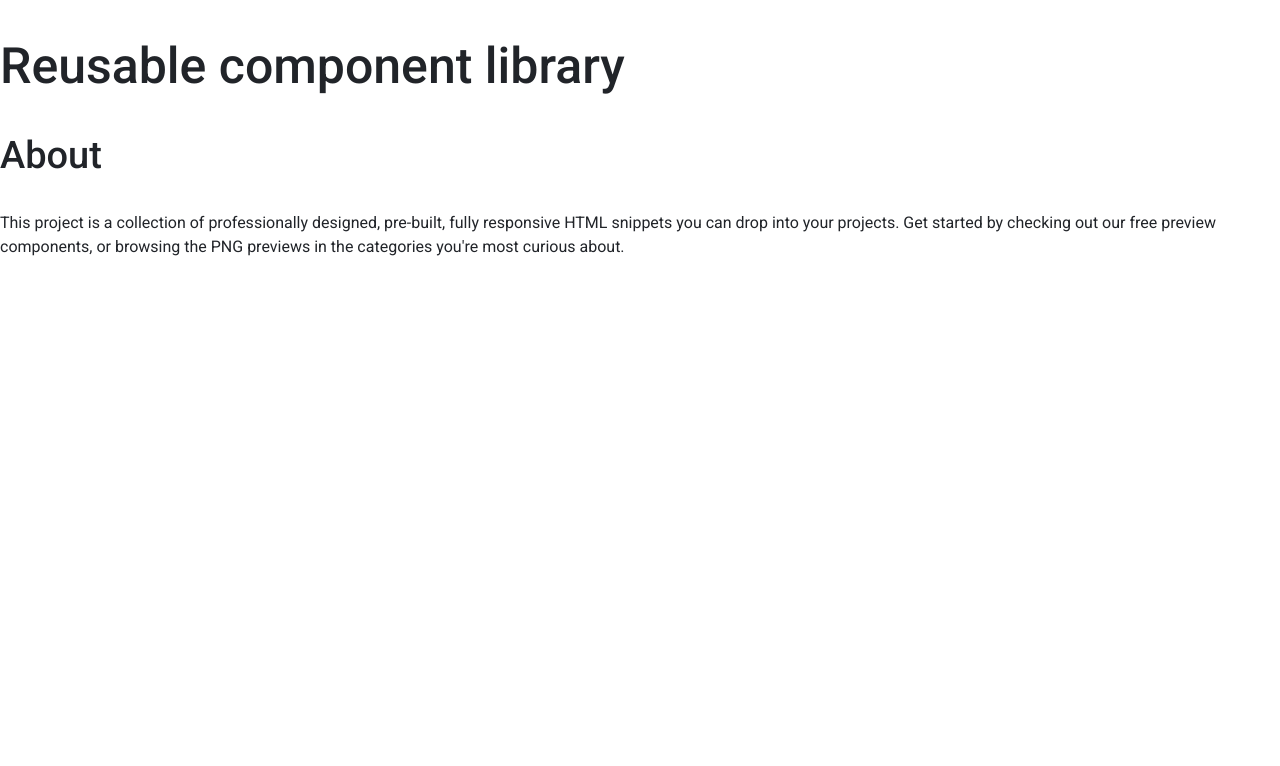
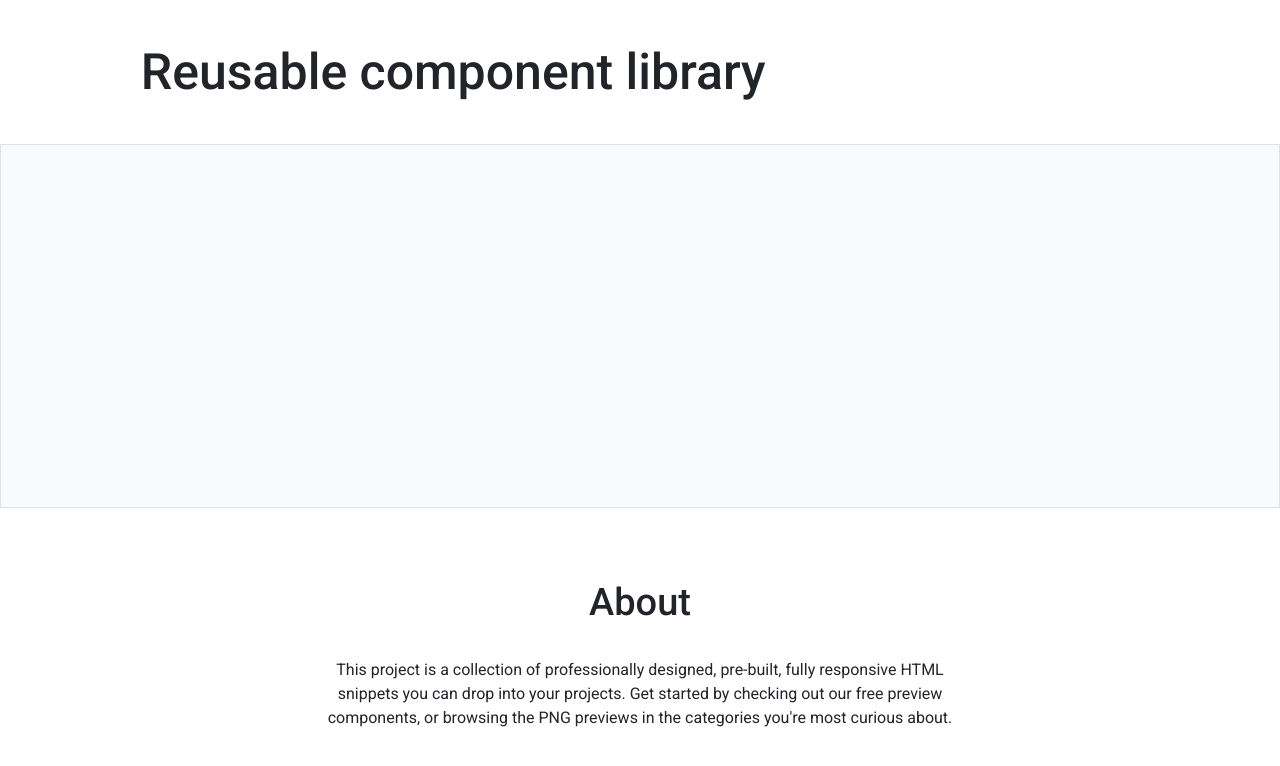
Before and after one commit to vpetrenko90/htmlcss-20210916_vika-petrenko, a website: page index.html in a window 1280 px wide. Drawn offline with nearby package versions, Linux system fonts and the light colour scheme.

Commit message:
feature(lecture-1): layout styles

```diff
--- a/assets/css/main.css
+++ b/assets/css/main.css
@@ -21,10 +21,23 @@
 
     --h1-size: 50px;
     --h2-size: 38px;
+    --text-size: 16px;
 }
 
 * {
     font-family: 'Roboto', sans-serif;
     color: var(--black);
-    font-size: 16px;
+    font-size: var(--text-size);
 }
+
+html {
+    height: 100%;
+}
+body {
+    height: 100%;
+    display: flex;
+    flex-direction: column;
+}
+main {
+    flex: 1;
+}
--- a/components/footer/index.css
+++ b/components/footer/index.css
@@ -1,8 +1,17 @@
+.footer {
+    display: flex;
+    align-items: center;
+    flex-direction: column;
+    padding: 70px;
+}
 .footer__title {
     font-size: var(--h2-size);
     line-height: 48px;
     font-weight: 500;
+    margin-top: 0;
 }
 .footer__description {
     line-height: 1.5;
+    max-width: 640px;
+    text-align: center;
 }
--- a/components/header/index.css
+++ b/components/header/index.css
@@ -1,5 +1,9 @@
+.header {
+    padding: 40px 11%;
+}
 .header__title {
     font-size: var(--h1-size);
     font-weight: 500;
     line-height: 1.28;
+    margin: 0;
 }
--- a/components/page/index.css
+++ b/components/page/index.css
@@ -1,3 +1,4 @@
 .page {
-    background-color: var(--bgColor)
+    background-color: var(--bgColor);
+    border: 1px solid var(--grey-2);
 }
```
